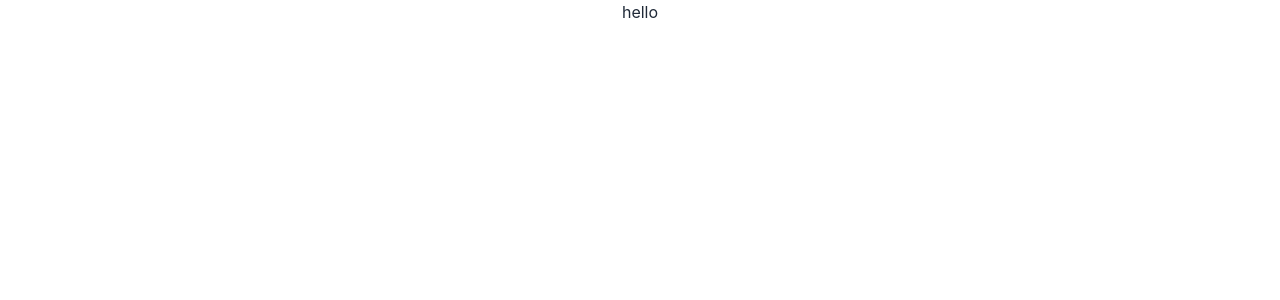
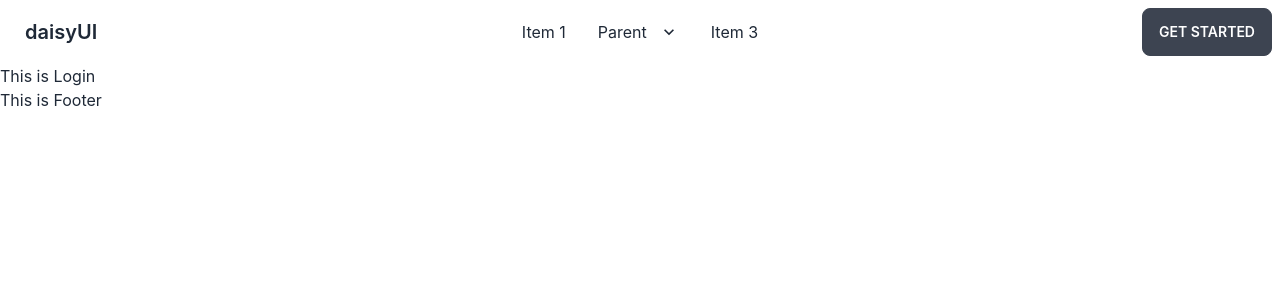
Before and after one commit to tnayem/hello-dot-com-clint, a React (Create React App) app: page /login in a window 1280 px wide. Shown: the top 300 px of the page. Built offline with nearby package versions, Linux system fonts and the light colour scheme.

Commit message:
create component

```diff
--- a/src/App.js
+++ b/src/App.js
@@ -1,10 +1,14 @@
 import logo from './logo.svg';
 import './App.css';
+import { RouterProvider } from 'react-router-dom';
+import router from './Routes/Routes/Routes';
 
 function App() {
   return (
-    <div className="App">
-      <h1>hello</h1>
+    <div className='container mx-auto'>
+      <RouterProvider router={router}>
+
+      </RouterProvider>
     </div>
   );
 }
--- /dev/null
+++ b/src/Layout/Main.js
@@ -0,0 +1,16 @@
+import React from 'react';
+import { Outlet } from 'react-router-dom';
+import Footer from '../Pages/Shared/Footer/Footer';
+import Navbar from '../Pages/Shared/Navbar/Navbar';
+
+const Main = () => {
+    return (
+        <div>
+            <Navbar></Navbar>
+            <Outlet></Outlet>
+            <Footer></Footer>
+        </div>
+    );
+};
+
+export default Main;
--- /dev/null
+++ b/src/Pages/Home/Home/Home.js
@@ -0,0 +1,11 @@
+import React from 'react';
+
+const Home = () => {
+    return (
+        <div>
+            This is home
+        </div>
+    );
+};
+
+export default Home;
--- /dev/null
+++ b/src/Pages/Login/Login.js
@@ -0,0 +1,11 @@
+import React from 'react';
+
+const Login = () => {
+    return (
+        <div>
+            This is Login
+        </div>
+    );
+};
+
+export default Login;
--- /dev/null
+++ b/src/Pages/Shared/Footer/Footer.js
@@ -0,0 +1,11 @@
+import React from 'react';
+
+const Footer = () => {
+    return (
+        <div>
+            This is Footer
+        </div>
+    );
+};
+
+export default Footer;
--- /dev/null
+++ b/src/Pages/Shared/Navbar/Navbar.js
@@ -0,0 +1,51 @@
+import React from 'react';
+
+const Navbar = () => {
+    return (
+        <div className="navbar bg-base-100">
+            <div className="navbar-start">
+                <div className="dropdown">
+                    <label tabIndex={0} className="btn btn-ghost lg:hidden">
+                        <svg xmlns="http://www.w3.org/2000/svg" className="h-5 w-5" fill="none" viewBox="0 0 24 24" stroke="currentColor"><path strokeLinecap="round" strokeLinejoin="round" strokeWidth="2" d="M4 6h16M4 12h8m-8 6h16" /></svg>
+                    </label>
+                    <ul tabIndex={0} className="menu menu-compact dropdown-content mt-3 p-2 shadow bg-base-100 rounded-box w-52">
+                        <li><a>Item 1</a></li>
+                        <li tabIndex={0}>
+                            <a className="justify-between">
+                                Parent
+                                <svg className="fill-current" xmlns="http://www.w3.org/2000/svg" width="24" height="24" viewBox="0 0 24 24"><path d="M8.59,16.58L13.17,12L8.59,7.41L10,6L16,12L10,18L8.59,16.58Z" /></svg>
+                            </a>
+                            <ul className="p-2">
+                                <li><a>Submenu 1</a></li>
+                                <li><a>Submenu 2</a></li>
+                            </ul>
+                        </li>
+                        <li><a>Item 3</a></li>
+                    </ul>
+                </div>
+                <a className="btn btn-ghost normal-case text-xl">daisyUI</a>
+            </div>
+            <div className="navbar-center hidden lg:flex">
+                <ul className="menu menu-horizontal p-0">
+                    <li><a>Item 1</a></li>
+                    <li tabIndex={0}>
+                        <a>
+                            Parent
+                            <svg className="fill-current" xmlns="http://www.w3.org/2000/svg" width="20" height="20" viewBox="0 0 24 24"><path d="M7.41,8.58L12,13.17L16.59,8.58L18,10L12,16L6,10L7.41,8.58Z" /></svg>
+                        </a>
+                        <ul className="p-2">
+                            <li><a>Submenu 1</a></li>
+                            <li><a>Submenu 2</a></li>
+                        </ul>
+                    </li>
+                    <li><a>Item 3</a></li>
+                </ul>
+            </div>
+            <div className="navbar-end">
+                <a className="btn">Get started</a>
+            </div>
+        </div>
+    );
+};
+
+export default Navbar;
--- /dev/null
+++ b/src/Routes/Routes/Routes.js
@@ -0,0 +1,22 @@
+import { createBrowserRouter } from "react-router-dom";
+import Main from "../../Layout/Main";
+import Home from "../../Pages/Home/Home/Home";
+import Login from "../../Pages/Login/Login";
+
+const router = createBrowserRouter([
+    {
+        path:'/',
+        element:<Main></Main>,
+        children:[
+            {
+                path:'/',
+                element:<Home></Home>
+            },
+            {
+                path:'/login',
+                element:<Login></Login>
+            }
+        ]
+    }
+])
+export default router;
```
